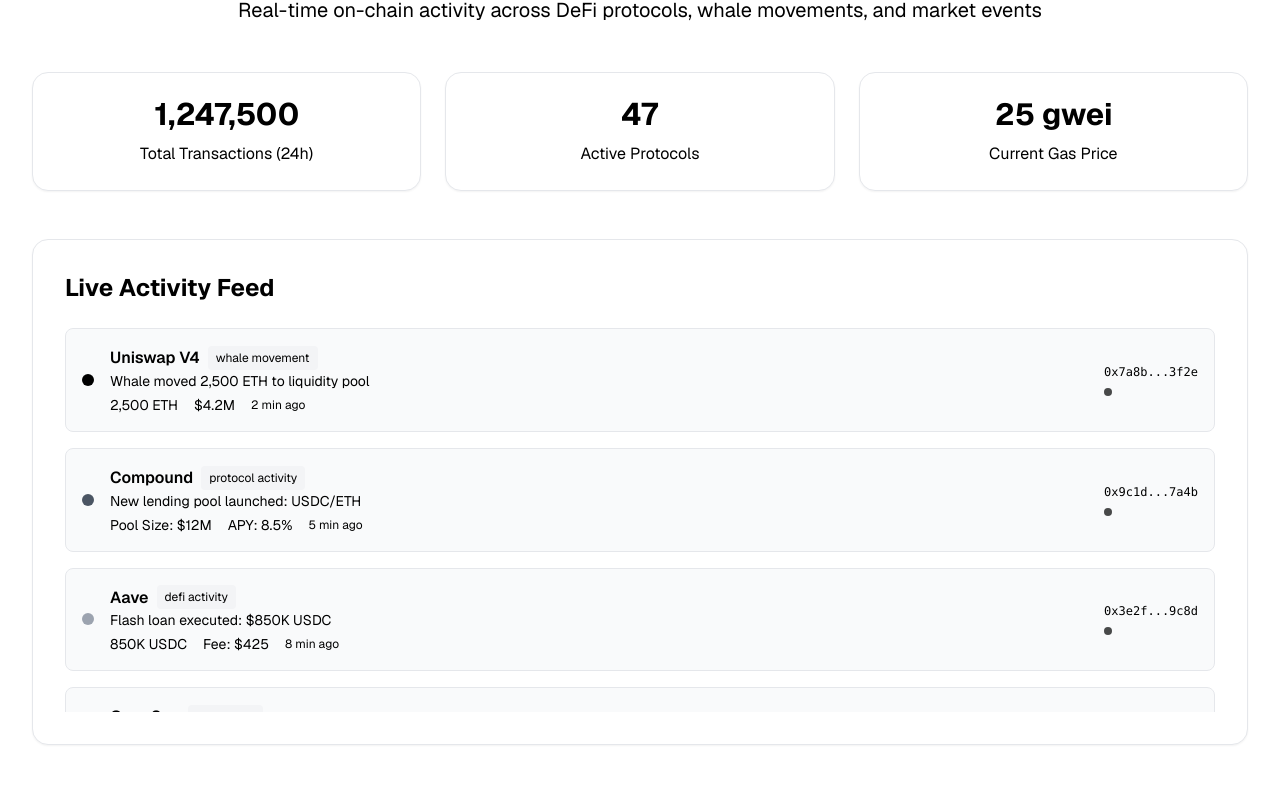
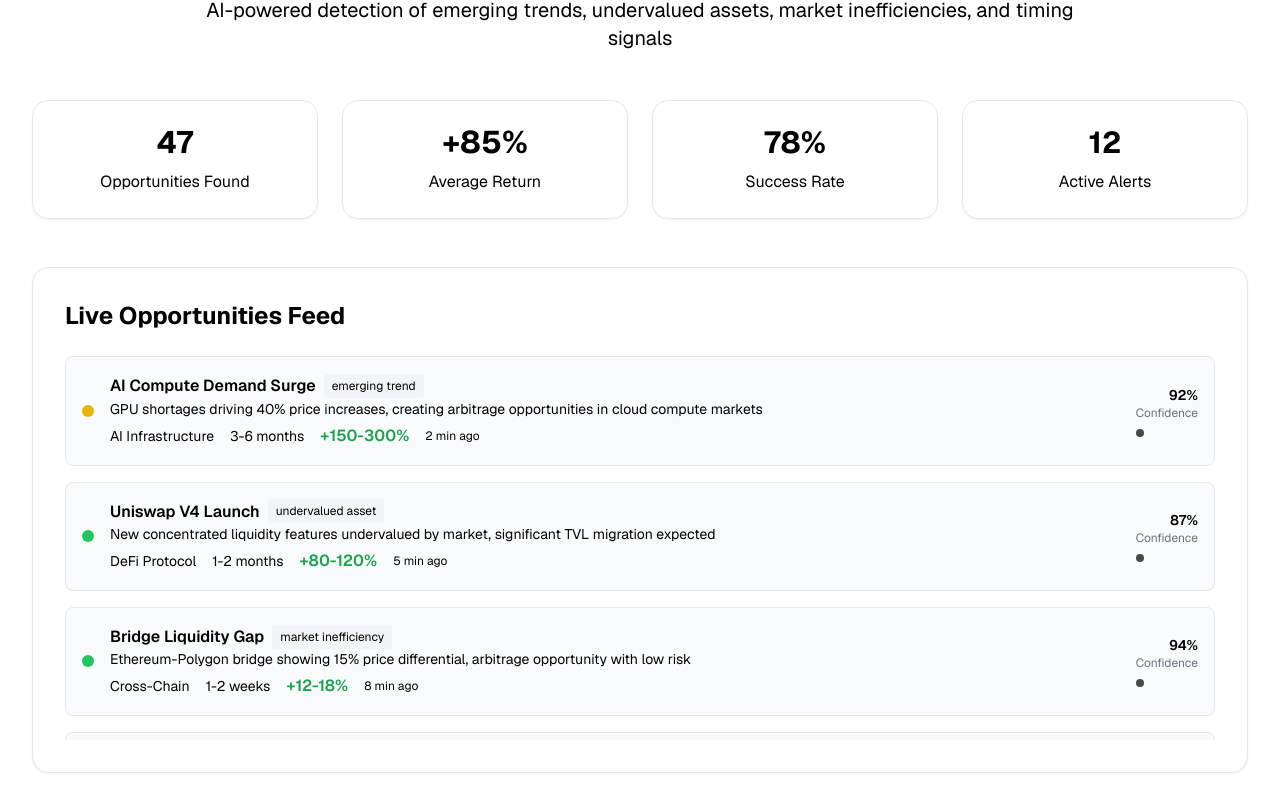
Before and after one commit to Kfar19/CursorWeb, a Next.js app: page / in a window 1280 px wide. Shown: the part 2677-3480 px from the top of the page. Built offline with nearby package versions, Linux system fonts and the light colour scheme; no server answers.

Commit message:
Replace blockchain feed with Market Opportunity Scanner

```diff
--- a/src/app/page.tsx
+++ b/src/app/page.tsx
@@ -81,79 +81,76 @@ export default function Home() {
   });
   const [totalMentions, setTotalMentions] = useState(3385);
 
-  // Live blockchain feed state
-  const [blockchainFeed, setBlockchainFeed] = useState([
+  // Market opportunity scanner state
+  const [marketOpportunities, setMarketOpportunities] = useState([
     {
       id: 1,
-      type: 'whale_movement',
-      protocol: 'Uniswap V4',
-      description: 'Whale moved 2,500 ETH to liquidity pool',
-      amount: '2,500 ETH',
-      value: '$4.2M',
-      time: '2 min ago',
-      impact: 'high',
-      txHash: '0x7a8b...3f2e'
+      type: 'emerging_trend',
+      category: 'AI Infrastructure',
+      title: 'AI Compute Demand Surge',
+      description: 'GPU shortages driving 40% price increases, creating arbitrage opportunities in cloud compute markets',
+      confidence: 92,
+      timeframe: '3-6 months',
+      potentialReturn: '+150-300%',
+      riskLevel: 'medium',
+      timestamp: '2 min ago'
     },
     {
       id: 2,
-      type: 'protocol_activity',
-      protocol: 'Compound',
-      description: 'New lending pool launched: USDC/ETH',
-      amount: 'Pool Size: $12M',
-      value: 'APY: 8.5%',
-      time: '5 min ago',
-      impact: 'medium',
-      txHash: '0x9c1d...7a4b'
+      type: 'undervalued_asset',
+      category: 'DeFi Protocol',
+      title: 'Uniswap V4 Launch',
+      description: 'New concentrated liquidity features undervalued by market, significant TVL migration expected',
+      confidence: 87,
+      timeframe: '1-2 months',
+      potentialReturn: '+80-120%',
+      riskLevel: 'low',
+      timestamp: '5 min ago'
     },
     {
       id: 3,
-      type: 'defi_activity',
-      protocol: 'Aave',
-      description: 'Flash loan executed: $850K USDC',
-      amount: '850K USDC',
-      value: 'Fee: $425',
-      time: '8 min ago',
-      impact: 'low',
-      txHash: '0x3e2f...9c8d'
+      type: 'market_inefficiency',
+      category: 'Cross-Chain',
+      title: 'Bridge Liquidity Gap',
+      description: 'Ethereum-Polygon bridge showing 15% price differential, arbitrage opportunity with low risk',
+      confidence: 94,
+      timeframe: '1-2 weeks',
+      potentialReturn: '+12-18%',
+      riskLevel: 'low',
+      timestamp: '8 min ago'
     },
     {
       id: 4,
-      type: 'nft_activity',
-      protocol: 'OpenSea',
-      description: 'Rare NFT sold: CryptoPunk #1234',
-      amount: '1 NFT',
-      value: '45 ETH',
-      time: '12 min ago',
-      impact: 'high',
-      txHash: '0x5a7b...1e9f'
+      type: 'timing_signal',
+      category: 'Macro',
+      title: 'Fed Policy Shift',
+      description: 'Rate cut signals creating favorable conditions for growth assets, rotation opportunity emerging',
+      confidence: 78,
+      timeframe: '2-4 weeks',
+      potentialReturn: '+25-40%',
+      riskLevel: 'medium',
+      timestamp: '12 min ago'
     },
     {
       id: 5,
-      type: 'governance',
-      protocol: 'Uniswap DAO',
-      description: 'Proposal passed: Fee structure update',
-      amount: 'Votes: 2.1M',
-      value: 'Quorum: 85%',
-      time: '15 min ago',
-      impact: 'medium',
-      txHash: '0x8d4e...6b2a'
+      type: 'emerging_trend',
+      category: 'Real World Assets',
+      title: 'Tokenized Real Estate',
+      description: 'Regulatory clarity driving institutional adoption, early mover advantage in RWA protocols',
+      confidence: 85,
+      timeframe: '6-12 months',
+      potentialReturn: '+200-400%',
+      riskLevel: 'high',
+      timestamp: '15 min ago'
     }
   ]);
-  const [totalTransactions, setTotalTransactions] = useState(1247500);
-  const [activeProtocols, setActiveProtocols] = useState(47);
-  const [gasPrice, setGasPrice] = useState(25);
-
-  // Backend Analytics Data (currently unused - keeping for future use)
-  // const [analyticsData, setAnalyticsData] = useState({
-  //   insights: [],
-  //   marketData: null,
-  //   sentimentData: null,
-  //   isLoading: true
-  // });
-
-  // AI Market Predictions state
-
-
+
+  const [scannerStats, setScannerStats] = useState({
+    opportunitiesFound: 47,
+    averageReturn: '+85%',
+    successRate: 78,
+    activeAlerts: 12
+  });
 
   // Fetch live crypto market cap
   const fetchMarketCap = useCallback(async () => {
@@ -249,65 +246,77 @@ export default function Home() {
     });
   }, [trendingTopics]);
 
-  // Simulate blockchain feed updates
-  const updateBlockchainFeed = useCallback(() => {
-    const protocols = ['Uniswap V4', 'Compound', 'Aave', 'OpenSea', 'Uniswap DAO', 'Curve', 'Balancer', 'SushiSwap', 'dYdX', 'GMX'];
-    const types = ['whale_movement', 'protocol_activity', 'defi_activity', 'nft_activity', 'governance', 'liquidity_event', 'flash_loan', 'yield_farming'];
-
-    const newActivity = {
+  // Simulate market opportunity scanner updates
+  const updateMarketOpportunities = useCallback(() => {
+    const categories = ['AI Infrastructure', 'DeFi Protocol', 'Cross-Chain', 'Macro', 'Real World Assets', 'Layer 2', 'Gaming', 'Social Finance'];
+    const types = ['emerging_trend', 'undervalued_asset', 'market_inefficiency', 'timing_signal'];
+    const riskLevels = ['low', 'medium', 'high'];
+
+    const newOpportunity = {
       id: Date.now(),
       type: types[Math.floor(Math.random() * types.length)],
-      protocol: protocols[Math.floor(Math.random() * protocols.length)],
-      description: generateActivityDescription(),
-      amount: generateAmount(),
-      value: generateValue(),
-      time: 'Just now',
-      impact: ['high', 'medium', 'low'][Math.floor(Math.random() * 3)],
-      txHash: generateTxHash()
+      category: categories[Math.floor(Math.random() * categories.length)],
+      title: generateOpportunityTitle(),
+      description: generateOpportunityDescription(),
+      confidence: Math.floor(Math.random() * 20) + 75, // 75-95%
+      timeframe: generateTimeframe(),
+      potentialReturn: generatePotentialReturn(),
+      riskLevel: riskLevels[Math.floor(Math.random() * riskLevels.length)],
+      timestamp: 'Just now'
     };
 
-    setBlockchainFeed(prev => [newActivity, ...prev.slice(0, 4)]); // Keep only 5 items
-
-    // Update stats
-    setTotalTransactions(prev => prev + Math.floor(Math.random() * 100) + 50);
-    setActiveProtocols(prev => Math.max(40, Math.min(60, prev + (Math.random() > 0.5 ? 1 : -1))));
-    setGasPrice(prev => Math.max(15, Math.min(50, prev + (Math.random() > 0.5 ? 2 : -2))));
+    setMarketOpportunities(prev => [newOpportunity, ...prev.slice(0, 4)]); // Keep only 5 items
+
+    // Update scanner stats
+    setScannerStats(prev => ({
+      opportunitiesFound: prev.opportunitiesFound + Math.floor(Math.random() * 3) + 1,
+      averageReturn: `+${Math.floor(Math.random() * 20) + 75}%`,
+      successRate: Math.max(70, Math.min(85, prev.successRate + (Math.random() > 0.5 ? 1 : -1))),
+      activeAlerts: Math.max(8, Math.min(20, prev.activeAlerts + (Math.random() > 0.5 ? 1 : -1)))
+    }));
   }, []);
 
-  // Helper functions for blockchain feed
-  const generateActivityDescription = () => {
+  // Helper functions for market opportunity scanner
+  const generateOpportunityTitle = () => {
+    const titles = [
+      'AI Compute Demand Surge',
+      'Layer 2 Adoption Acceleration',
+      'Cross-Chain Bridge Opportunity',
+      'DeFi Protocol Innovation',
+      'Real World Asset Tokenization',
+      'Gaming Token Breakout',
+      'Social Finance Revolution',
+      'Macro Policy Shift',
+      'Institutional Adoption Wave',
+      'Regulatory Clarity Impact'
+    ];
+    return titles[Math.floor(Math.random() * titles.length)];
+  };
+
+  const generateOpportunityDescription = () => {
     const descriptions = [
-      'Whale moved large position to new protocol',
-      'Flash loan executed for arbitrage opportunity',
-      'New liquidity pool launched with high APY',
-      'Governance proposal passed with overwhelming support',
-      'Rare NFT sold for significant premium',
-      'Protocol upgrade deployed successfully',
-      'Cross-chain bridge activity detected',
-      'Yield farming strategy executed',
-      'Liquidation event occurred',
-      'New token listing on DEX'
+      'Market inefficiency creating arbitrage opportunities with low risk',
+      'Emerging trend driving significant capital flows and adoption',
+      'Undervalued asset showing strong fundamentals and growth potential',
+      'Timing signal indicating favorable entry point for strategic positioning',
+      'Regulatory clarity opening new investment frontiers',
+      'Technology breakthrough enabling novel financial products',
+      'Institutional adoption creating liquidity and stability',
+      'Cross-chain interoperability unlocking new use cases',
+      'Tokenomics innovation driving sustainable value creation',
+      'Market rotation creating sector-specific opportunities'
     ];
     return descriptions[Math.floor(Math.random() * descriptions.length)];
   };
 
-  const generateAmount = () => {
-    const amounts = ['1,250 ETH', '500K USDC', '2.5M DAI', '100K LINK', '50K UNI', '25K AAVE', '10K COMP', '5K CRV'];
-    return amounts[Math.floor(Math.random() * amounts.length)];
+  const generateTimeframe = () => {
+    const timeframes = ['1-2 weeks', '2-4 weeks', '1-2 months', '3-6 months', '6-12 months'];
+    return timeframes[Math.floor(Math.random() * timeframes.length)];
   };
 
-  const generateValue = () => {
-    const values = ['$2.1M', '$500K', '$1.8M', '$750K', '$300K', '$950K', '$420K', '$1.2M'];
-    return values[Math.floor(Math.random() * values.length)];
-  };
-
-  const generateTxHash = () => {
-    const chars = '0123456789abcdef';
-    let hash = '0x';
-    for (let i = 0; i < 8; i++) {
-      hash += chars[Math.floor(Math.random() * chars.length)];
-    }
-    return hash + '...' + chars[Math.floor(Math.random() * chars.length)] + chars[Math.floor(Math.random() * chars.length)];
+  const generatePotentialReturn = () => {
+    const returns = ['+15-25%', '+25-40%', '+40-60%', '+60-100%', '+100-200%', '+200-400%'];
+    return returns[Math.floor(Math.random() * returns.length)];
   };
 
 
@@ -576,11 +585,11 @@ export default function Home() {
     return () => clearInterval(socialInterval);
   }, [updateSocialBuzz]);
 
-  // Update blockchain feed every 30 seconds
+  // Update market opportunities every 30 seconds
   useEffect(() => {
-    const blockchainInterval = setInterval(updateBlockchainFeed, 30000); // Update every 30 seconds
-    return () => clearInterval(blockchainInterval);
-  }, [updateBlockchainFeed]);
+    const opportunityInterval = setInterval(updateMarketOpportunities, 30000); // Update every 30 seconds
+    return () => clearInterval(opportunityInterval);
+  }, [updateMarketOpportunities]);
 
 
 
@@ -1301,22 +1310,22 @@ export default function Home() {
 
 
 
-      {/* Live Blockchain Feed Section */}
-      <section id="blockchain-feed" className="py-20 px-4 sm:px-6 lg:px-8 bg-white">
+      {/* Market Opportunity Scanner Section */}
+      <section id="market-opportunities" className="py-20 px-4 sm:px-6 lg:px-8 bg-white">
         <div className="max-w-7xl mx-auto">
           <ScrollAnimation>
             <h2 className="text-4xl md:text-5xl font-bold text-black mb-6 text-center">
-              Live Blockchain Feed
+              Market Opportunity Scanner
             </h2>
           </ScrollAnimation>
           <ScrollAnimation delay={0.2}>
             <p className="text-xl text-black max-w-4xl mx-auto mb-12 text-center">
-              Real-time on-chain activity across DeFi protocols, whale movements, and market events
+              AI-powered detection of emerging trends, undervalued assets, market inefficiencies, and timing signals
             </p>
           </ScrollAnimation>
 
-          {/* Live Stats */}
-          <div className="grid md:grid-cols-3 gap-6 mb-12">
+          {/* Scanner Stats */}
+          <div className="grid md:grid-cols-4 gap-6 mb-12">
             <ScrollAnimation delay={0.3}>
               <motion.div
                 className="bg-white rounded-2xl p-6 border border-gray-200 shadow-sm text-center"
@@ -1328,9 +1337,9 @@ export default function Home() {
                   animate={{ scale: [1, 1.05, 1] }}
                   transition={{ duration: 4, repeat: Infinity }}
                 >
-                  {totalTransactions.toLocaleString()}
+                  {scannerStats.opportunitiesFound}
                 </motion.div>
-                <p className="text-black">Total Transactions (24h)</p>
+                <p className="text-black">Opportunities Found</p>
               </motion.div>
             </ScrollAnimation>
 
@@ -1345,9 +1354,9 @@ export default function Home() {
                   animate={{ scale: [1, 1.05, 1] }}
                   transition={{ duration: 4, repeat: Infinity, delay: 1 }}
                 >
-                  {activeProtocols}
+                  {scannerStats.averageReturn}
                 </motion.div>
-                <p className="text-black">Active Protocols</p>
+                <p className="text-black">Average Return</p>
               </motion.div>
             </ScrollAnimation>
 
@@ -1362,21 +1371,38 @@ export default function Home() {
                   animate={{ scale: [1, 1.05, 1] }}
                   transition={{ duration: 4, repeat: Infinity, delay: 2 }}
                 >
-                  {gasPrice} gwei
+                  {scannerStats.successRate}%
                 </motion.div>
-                <p className="text-black">Current Gas Price</p>
+                <p className="text-black">Success Rate</p>
+              </motion.div>
+            </ScrollAnimation>
+
+            <ScrollAnimation delay={0.6}>
+              <motion.div
+                className="bg-white rounded-2xl p-6 border border-gray-200 shadow-sm text-center"
+                whileHover={{ scale: 1.02, y: -5 }}
+                transition={{ duration: 0.3 }}
+              >
+                <motion.div
+                  className="text-3xl font-bold text-black mb-2"
+                  animate={{ scale: [1, 1.05, 1] }}
+                  transition={{ duration: 4, repeat: Infinity, delay: 3 }}
+                >
+                  {scannerStats.activeAlerts}
+                </motion.div>
+                <p className="text-black">Active Alerts</p>
               </motion.div>
             </ScrollAnimation>
           </div>
 
-          {/* Live Activity Feed */}
-          <ScrollAnimation delay={0.6}>
+          {/* Live Opportunities Feed */}
+          <ScrollAnimation delay={0.7}>
             <div className="bg-white rounded-2xl p-8 border border-gray-200 shadow-sm">
-              <h3 className="text-2xl font-bold text-black mb-6">Live Activity Feed</h3>
+              <h3 className="text-2xl font-bold text-black mb-6">Live Opportunities Feed</h3>
               <div className="space-y-4 max-h-96 overflow-y-auto">
-                {blockchainFeed.map((activity, index) => (
+                {marketOpportunities.map((opportunity, index) => (
                   <motion.div
-                    key={activity.id}
+                    key={opportunity.id}
                     className="flex items-center justify-between p-4 bg-gray-50 rounded-lg border border-gray-200"
                     initial={{ opacity: 0, x: -20 }}
                     animate={{ opacity: 1, x: 0 }}
@@ -1385,26 +1411,28 @@ export default function Home() {
                   >
                     <div className="flex items-center space-x-4">
                       <div className={`w-3 h-3 rounded-full ${
-                        activity.impact === 'high' ? 'bg-black' :
-                        activity.impact === 'medium' ? 'bg-gray-600' : 'bg-gray-400'
+                        opportunity.riskLevel === 'low' ? 'bg-green-500' :
+                        opportunity.riskLevel === 'medium' ? 'bg-yellow-500' : 'bg-red-500'
                       }`} />
                       <div>
                         <div className="flex items-center space-x-2">
-                          <span className="text-black font-semibold">{activity.protocol}</span>
+                          <span className="text-black font-semibold">{opportunity.title}</span>
                           <span className="text-xs text-black bg-gray-100 px-2 py-1 rounded">
-                            {activity.type.replace('_', ' ')}
+                            {opportunity.type.replace('_', ' ')}
                           </span>
                         </div>
-                        <p className="text-black text-sm">{activity.description}</p>
+                        <p className="text-black text-sm">{opportunity.description}</p>
                         <div className="flex items-center space-x-4 mt-1">
-                          <span className="text-black text-sm">{activity.amount}</span>
-                          <span className="text-black text-sm">{activity.value}</span>
-                          <span className="text-black text-xs">{activity.time}</span>
+                          <span className="text-black text-sm">{opportunity.category}</span>
+                          <span className="text-black text-sm">{opportunity.timeframe}</span>
+                          <span className="text-green-600 font-semibold">{opportunity.potentialReturn}</span>
+                          <span className="text-black text-xs">{opportunity.timestamp}</span>
                         </div>
                       </div>
                     </div>
                     <div className="text-right">
-                      <p className="text-xs text-black font-mono">{activity.txHash}</p>
+                      <div className="text-sm font-semibold text-black">{opportunity.confidence}%</div>
+                      <div className="text-xs text-gray-500">Confidence</div>
                       <motion.div
                         className="w-2 h-2 bg-black rounded-full mt-2"
                         animate={{ opacity: [0.5, 1, 0.5] }}
```
